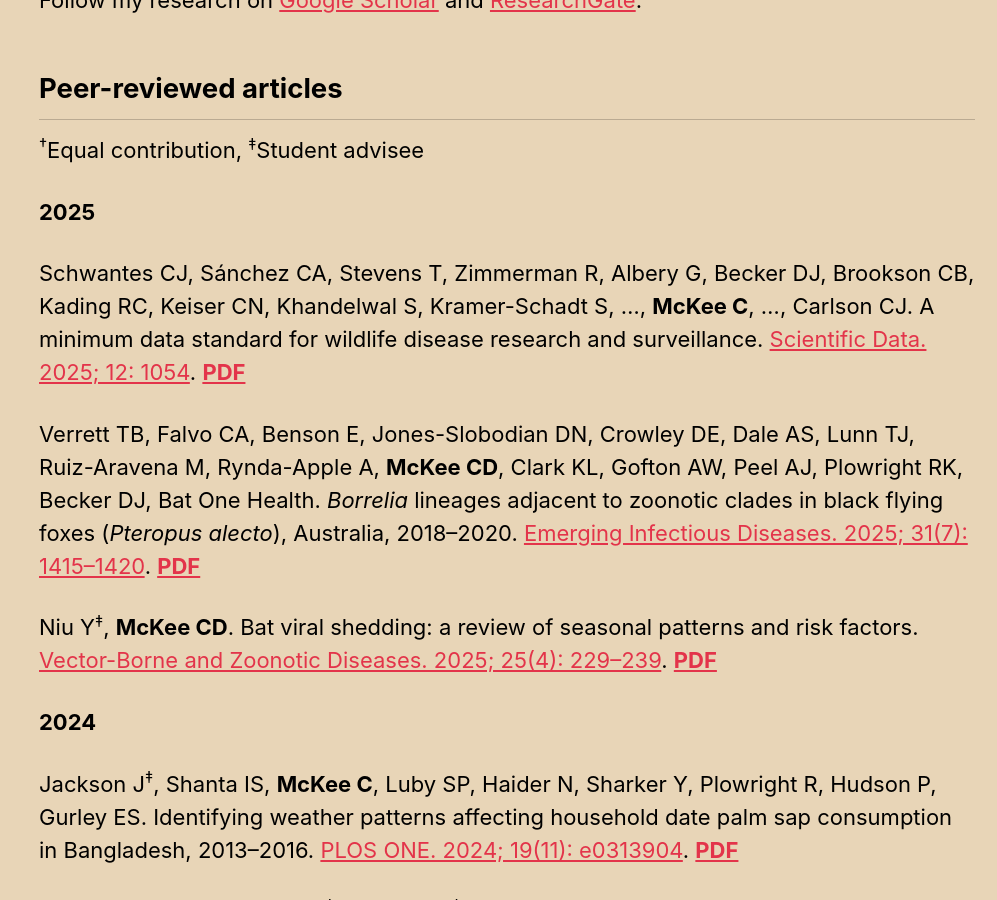
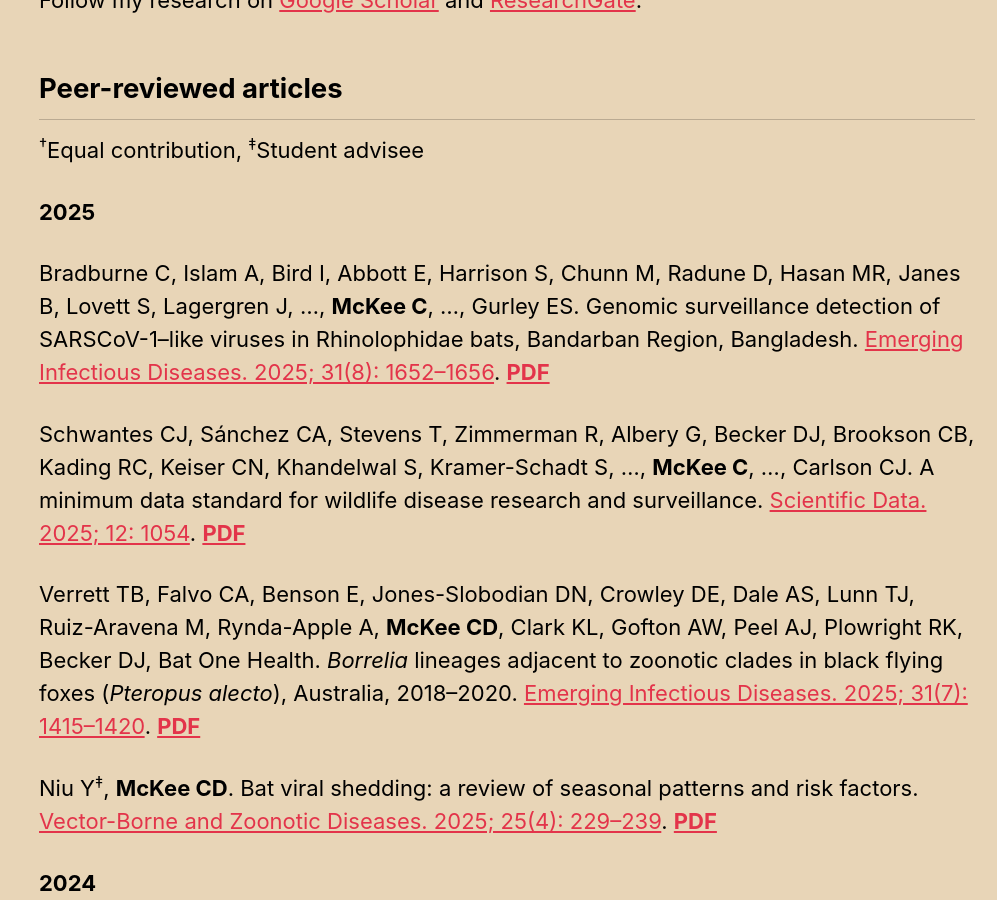
Before and after one commit to clifmckee/clifmckee.github.io, a Jekyll site: the page built from _pages/publications.md, in a window 1280 px wide and 900 px high, scrolled down 348 px. Shown: the whole window, without its empty margins (283-1280 px from the left). Built offline with Jekyll 4.4.1, drawn with Linux system fonts in a browser that asks for light colours; cached includes are drawn as plain includes.

Commit message:
Update publications.md

```diff
--- a/_pages/publications.md
+++ b/_pages/publications.md
@@ -15,6 +15,8 @@ Follow my research on [Google Scholar](https://scholar.google.com/citations?user
 <sup>†</sup>Equal contribution, <sup>‡</sup>Student advisee
 
 **2025**
+
+Bradburne C, Islam A, Bird I, Abbott E, Harrison S, Chunn M, Radune D, Hasan MR, Janes B, Lovett S, Lagergren J, ..., **McKee C**, ..., Gurley ES. Genomic surveillance detection of SARSCoV-1--like viruses in Rhinolophidae bats, Bandarban Region, Bangladesh. [Emerging Infectious Diseases. 2025; 31(8): 1652--1656](https://doi.org/10.3201/eid3108.250071). [**PDF**](http://clifmckee.github.io/files/2025_Bradburne_EID.pdf)
 
 Schwantes CJ, Sánchez CA, Stevens T, Zimmerman R, Albery G, Becker DJ, Brookson CB, Kading RC, Keiser CN, Khandelwal S, Kramer-Schadt S, ..., **McKee C**, ..., Carlson CJ. A minimum data standard for wildlife disease research and surveillance. [Scientific Data. 2025; 12: 1054](https://doi.org/10.1038/s41597-025-05332-x). [**PDF**](http://clifmckee.github.io/files/2025_Schwantes_SciData.pdf)
 
```
